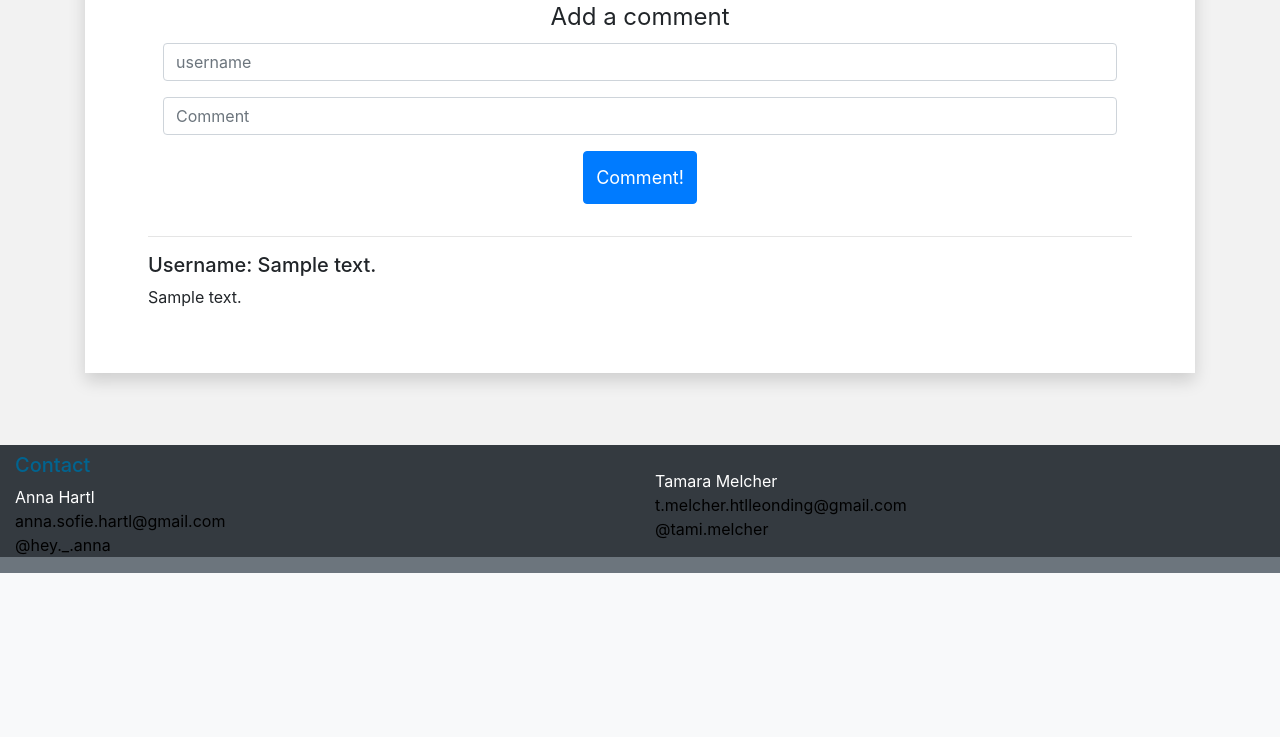
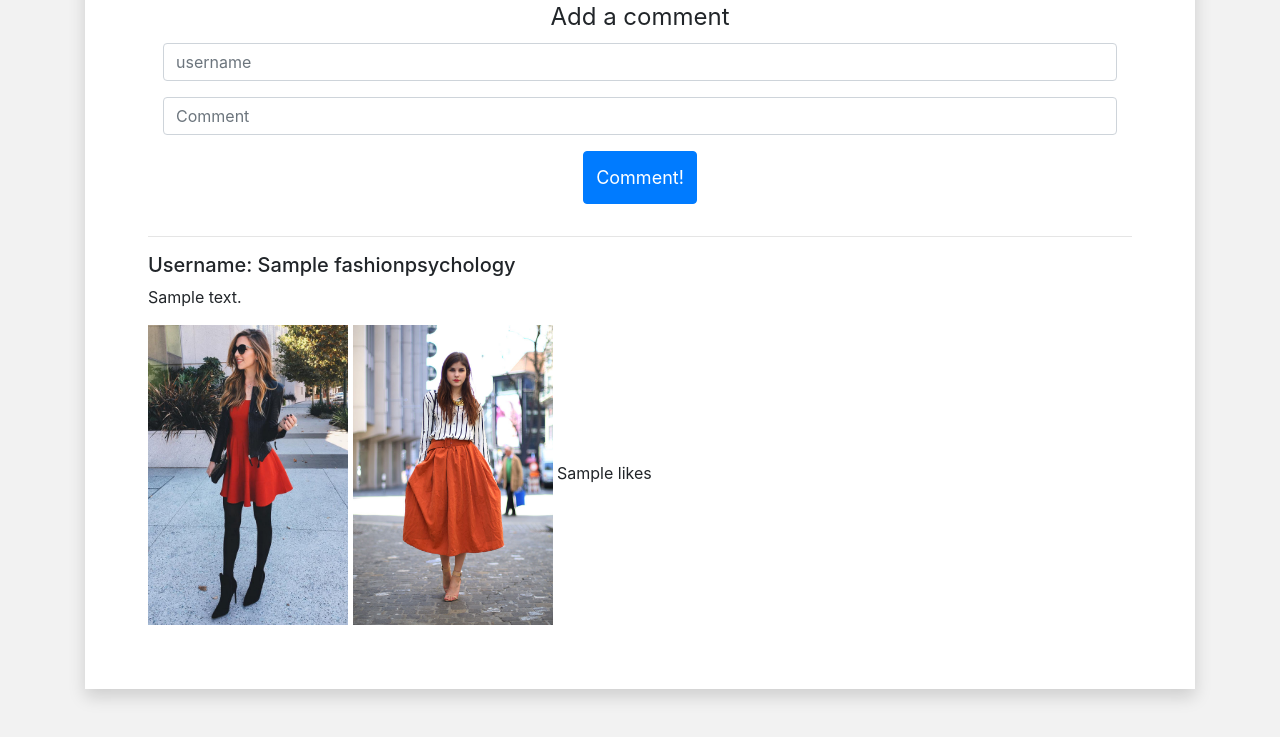
Before and after one commit to AnnaHartl/Project_Fashion-Website, a PHP site: page /FashionPsychology/FashionPsychology.php in a window 1280 px wide. Shown: the part 4534-5271 px from the top of the page. Before the commit the page ends 5107 px from the top, so only its background shows below. Run offline with PHP 8.4, Linux system fonts and the light colour scheme; tables that the repository leaves empty or names only in its code hold one stand-in row (values such as "Sample post").

Commit message:
added likeable comments
Stage 1 (not working properly)

```diff
--- a/webserver/root/FashionPsychology/FashionPsychology.php
+++ b/webserver/root/FashionPsychology/FashionPsychology.php
@@ -220,8 +220,8 @@
                 </form>
                 <section class="text-left">
                   <?php
+                  include "../db_connect.php";
                   Include "show_comments.php";
-                  $mysqli->close();
                   ?>
                 </section>
               </div>
@@ -229,52 +229,49 @@
               </div>
               </div>
     </section>
-
-
-
-
-    <!-- Footer -->
-    <footer class="page-footer font-small teal pt-4">
-
-        <!-- Footer Text -->
-        <div class="container-fluid text-center text-md-left">
-
-            <!-- Grid row -->
-            <div class="row">
-
-                <!-- Grid column -->
-                <div class="col-md-6 mt-md-0 mt-3">
-
-                    <h5 class="blue-color-text">Contact</h5>
-                    <h7>Anna Hartl</h7>
-                    <a href="mailto:anna.sofie.hartl@gmail.com?subject=Feedback for our website"><br />anna.sofie.hartl@gmail.com</a>
-                    <a href="https://www.instagram.com/hey._.anna/"><br />@hey._.anna</a>
-                </div>
-                <!-- Grid column -->
-
-                <hr class="clearfix w-100 d-md-none pb-3">
-
-                <!-- Grid column -->
-                <div class="col-md-6 mb-md-0 mb-3">
-                    <h7><br />Tamara Melcher</h7>
-                    <a href="mailto:t.melcher.htlleonding@gmail.com?subject=Feedback for our website"><br />t.melcher.htlleonding@gmail.com</a>
-                    <a href="https://www.instagram.com/tami.melcher/"><br />@tami.melcher</a>
-
-                </div>
-                <!-- Grid column -->
-
-            </div>
-            <!-- Grid row -->
-
-        </div>
-
-        <div class="py-3" id="bottomColor"></div>
-
-    </footer>
-
-    <!-- Bootstrap core JavaScript -->
     <script src="../vendor/jquery/jquery.min.js"></script>
     <script src="../vendor/bootstrap/js/bootstrap.bundle.js"></script>
+    <script>
+	$(document).ready(function(){
+		// when the user clicks on like
+		$('.like').on('click', function(){
+			var postid = $(this).data('id');
+			    $post = $(this);
+
+			$.ajax({
+				url: 'index.php',
+				type: 'post',
+				data: {
+					'liked': 1,
+					'postid': postid
+				},
+				success: function(response){
+					$post.parent().find('span.likes_count').text(response + " likes");
+				}
+			});
+		});
+
+		// when the user clicks on unlike
+		$('.unlike').on('click', function(){
+			var postid = $(this).data('id');
+		    $post = $(this);
+
+			$.ajax({
+				url: 'index.php',
+				type: 'post',
+				data: {
+					'unliked': 1,
+					'postid': postid
+				},
+				success: function(response){
+					$post.parent().find('span.likes_count').text(response + " likes");
+					$post.addClass('hide');
+					$post.siblings().removeClass('hide');
+				}
+			});
+		});
+	});
+</script>
 
 </body>
 
--- a/webserver/root/FashionPsychology/show_comments.php
+++ b/webserver/root/FashionPsychology/show_comments.php
@@ -1,25 +1,22 @@
 <?php
-include "../db_connect.php";
-
-if ($mysqli->connect_errno) {
-    echo "Failed to connect to MySQL: (" . $mysqli->connect_errno . ") " . $mysqli->connect_error;
-}
-//echo $mysqli->host_info . "<br>";
-
-$sql = "SELECT comment_name, comment_text FROM comments_fashionpsychology";
-$result = $mysqli->query($sql);
+//display posts gotten from the database
+$sql = mysqli_query($mysqli, "SELECT * FROM comments_fashionpsychology");
 
 $arr = array();
 
-if ($result->num_rows > 0) {
+if ($sql->num_rows > 0) {
     // output data of each row
 
-    for($i = 0; $i < $result->num_rows;$i++){
-      $row = $result->fetch_assoc();
-      $arr["$i"] = "<hr><h5>Username:  " . $row["comment_name"]. "</h5> <p>" . $row["comment_text"].  "</p>";
+    for($i = 0; $i < $sql->num_rows;$i++){
+      $row = $sql->fetch_assoc();
+      $arr["$i"] = "<hr><h5>Username:  " . $row["name"]. "</h5> <p>" . $row["text"].  "</p>" ."<div>
+          <img class=\"like\" data-id=".$row['id']." style=\"width:200px;height:300px;\" src=\"..\Pictures\Psychology\\red1.jpg\">
+          <img class=\"unlike\" data-id=".$row['id']." style=\"width:200px;height:300px;\"  src=\"..\Pictures\Psychology\orange1.jpg\">
+          <span class=\"likes_count\">" .$row['likes']. " likes</span>
+      </div>";
     }
 
-    for($i = $result->num_rows-1; $i>= 0;$i--){
+    for($i = $sql->num_rows-1; $i>= 0;$i--){
       echo "<p>".$arr["$i"]."</p>";
     }
 
--- a/webserver/root/db_connect.php
+++ b/webserver/root/db_connect.php
@@ -4,8 +4,6 @@ $host = "localhost";
 $username = "root";
 $password = "usbw";
 $database_in_use = "comment_db";
-
-
 //connect to database
-	$mysqli = new mysqli($host, $username, $password, $database_in_use);
+$mysqli = mysqli_connect($host, $username, $password, $database_in_use);
 ?>
```
Also changed, not shown: webserver/root/FashionPsychology/likes.php (added, +26 -0 lines), 10 other files.
